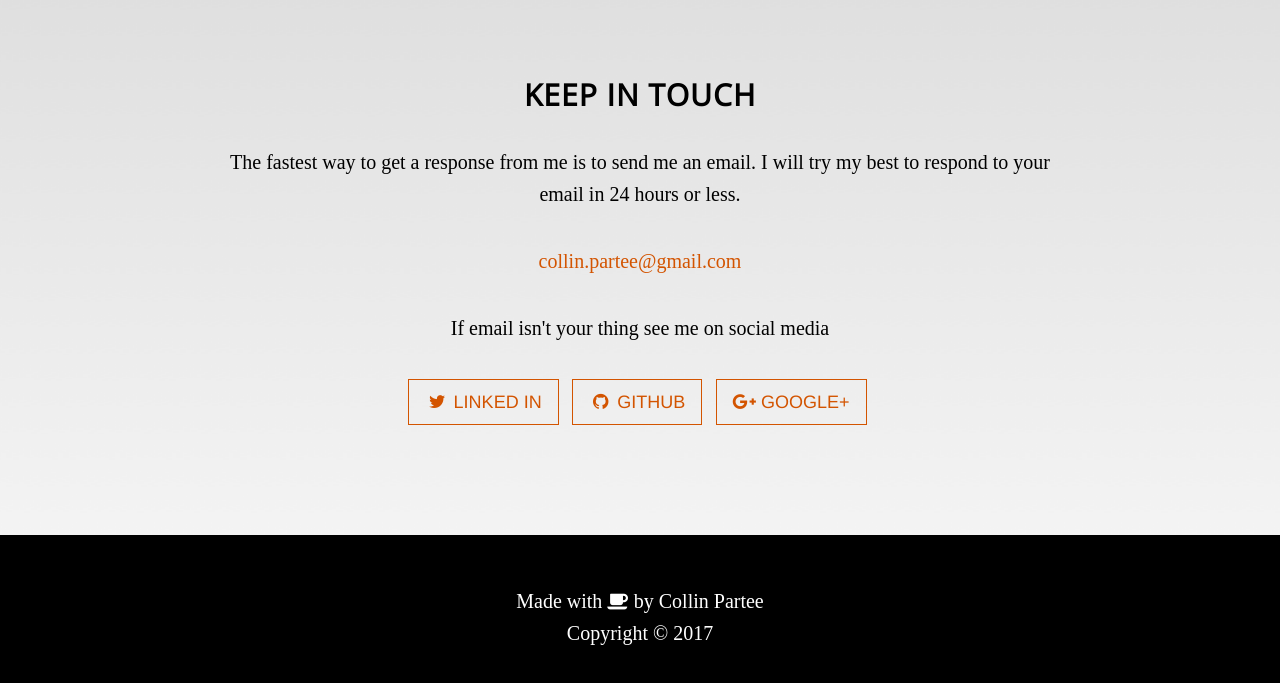
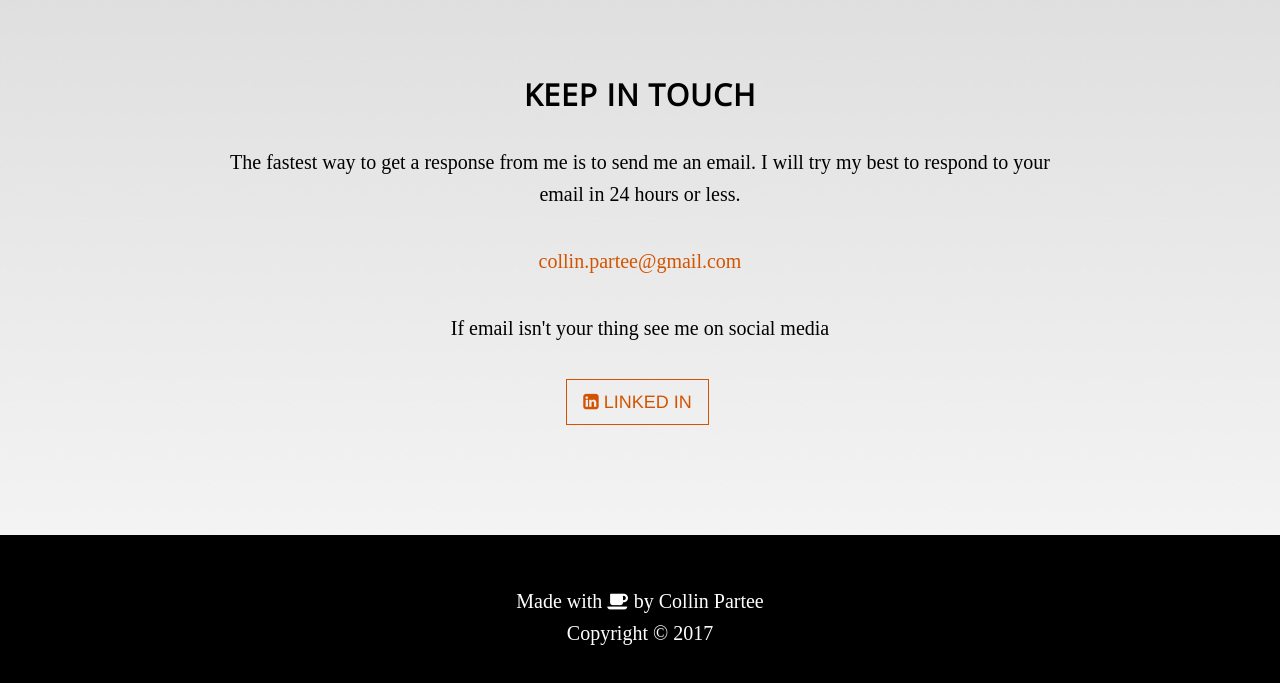
Before and after one commit to collinpartee/omg2, a website: page index.html in a window 1280 px wide. Shown: the part 2713-3396 px from the top of the page. Drawn offline with nearby package versions, Linux system fonts and the light colour scheme; some packages are replaced by stand-ins of ours; a web font is replaced by a local one.

Commit message:
updated email address

```diff
--- a/index.html
+++ b/index.html
@@ -215,19 +215,19 @@ with d3.js</p>
                 <h2>Keep In Touch</h2>
                 <p>The fastest way to get a response from me is to send me an email. I will try
 my best to respond to your email in 24 hours or less.</p>
-                <p><a href="mailto:feedback@startbootstrap.com">collin.partee@gmail.com</a>
+                <p><a href="mailto:collin.partee@gmail.com">collin.partee@gmail.com</a>
                 </p>
                 <p>If email isn't your thing see me on social media</p>
                 <ul class="list-inline banner-social-buttons">
                     <li>
-                        <a href="https://twitter.com/SBootstrap" class="btn btn-default btn-lg"><i class="fa fa-twitter fa-fw"></i> <span class="network-name">Linked In</span></a>
+                        <a href="https://twitter.com/SBootstrap" class="btn btn-default btn-lg"><i class="fa fa-linkedin-square"></i> <span class="network-name">Linked In</span></a>
                     </li>
-                    <li>
+                    <!--<li>
                         <a href="https://github.com/IronSummitMedia/startbootstrap" class="btn btn-default btn-lg"><i class="fa fa-github fa-fw"></i> <span class="network-name">Github</span></a>
-                    </li>
-                    <li>
+                    </li>-->
+                    <!--<li>
                         <a href="https://plus.google.com/+Startbootstrap/posts" class="btn btn-default btn-lg"><i class="fa fa-google-plus fa-fw"></i> <span class="network-name">Google+</span></a>
-                    </li>
+                    </li>-->
                 </ul>
             </div>
         </div>
```
